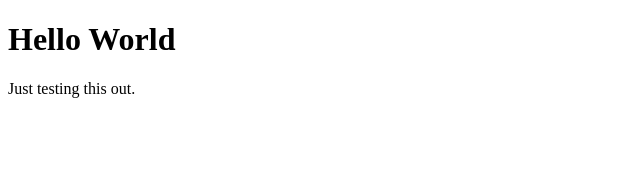
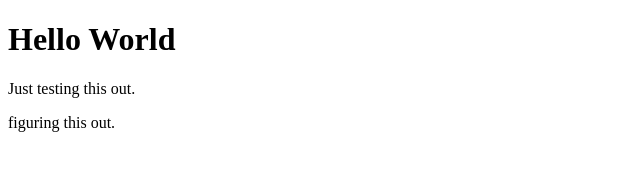
Before and after one commit to musoniusr/docsulo.github.io, a plain HTML site: page index.html in a window 1280 px wide. Shown: the whole page, without its empty margins (0-640 px from the left). Drawn offline with Linux system fonts and the light colour scheme.

Commit message:
initial commit

```diff
--- a/index.html
+++ b/index.html
@@ -3,5 +3,6 @@
 <body>
 <h1>Hello World</h1>
 <p>Just testing this out.</p>
+<p>figuring this out.</p>
 </body>
 </html>
```
